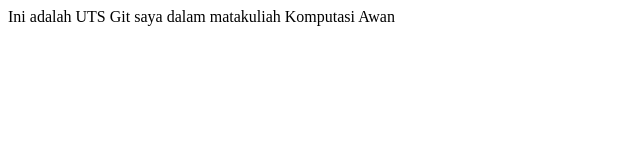
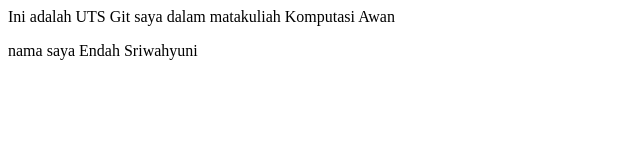
Before and after one commit to Endah-Sriwahyuni/utsgit, a plain HTML site: page index.html in a window 1280 px wide. Shown: the whole page, without its empty margins (0-640 px from the left). Drawn offline with Linux system fonts and the light colour scheme.

Commit message:
Update index.html

```diff
--- a/index.html
+++ b/index.html
@@ -2,5 +2,6 @@
 <head><title>UTS GIT</title></head>
 <body>
 <p>Ini adalah UTS Git saya dalam matakuliah Komputasi Awan</p>
+  <p>nama saya Endah Sriwahyuni</p>
 </body>
 </html>
```
